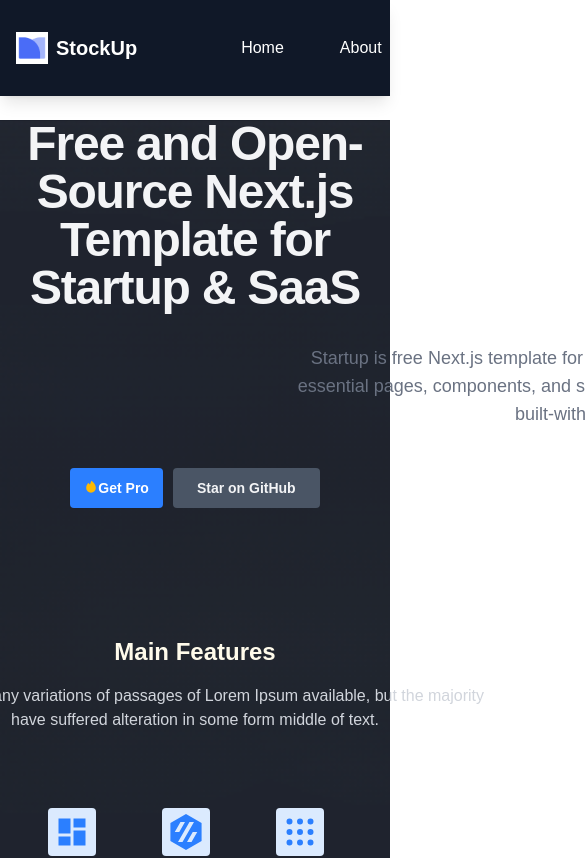
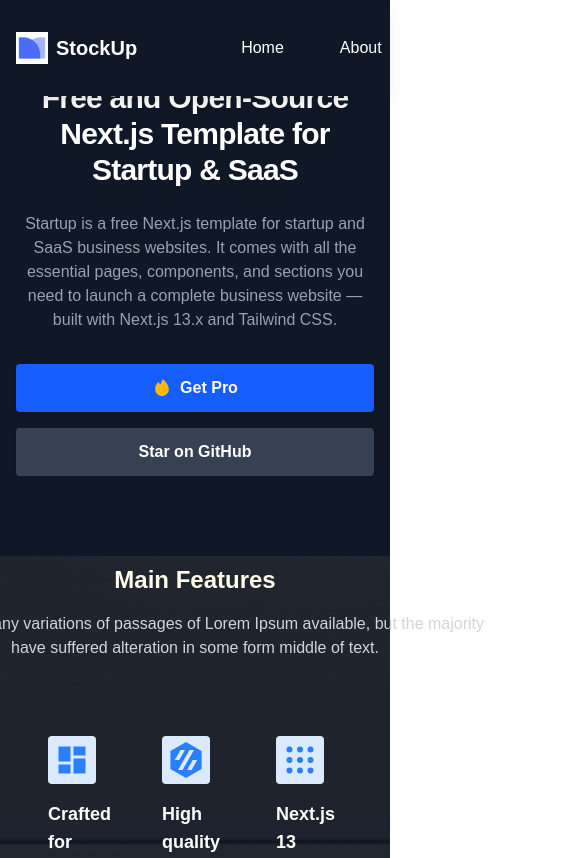
Before and after one commit to SulemanF954/firstproject, a Next.js app: page / in a window 390 px wide. Shown: the top 858 px of the page, 585 px wide, since content can reach past the window. Built offline with nearby package versions, Linux system fonts and the light colour scheme.

Commit message:
hero section responsive

```diff
--- a/components/Hero.tsx
+++ b/components/Hero.tsx
@@ -1,46 +1,46 @@
 "use client";
 
-import React, { useEffect } from 'react'
+import React from "react";
 import { PiFireSimpleFill } from "react-icons/pi";
 
 const Hero = () => {
   const handleButtonClickGetPro = () => {
     alert("Get Pro Button clicked!");
-    }
+  };
   const handleButtonClickStar = () => {
-        alert("Star Button clicked!")
-    }
+    alert("Star Button clicked!");
+  };
 
   return (
-    <div className="flex flex-col text-center my-30">
-
-        <h1 className="text-5xl font-semibold tracking-tight text-balance text-gray-100 sm:text-7xl">
+    <div className="flex flex-col items-center justify-center px-4 py-20 text-center sm:px-6 lg:px-8 bg-gray-900">
+      <h1 className="text-3xl sm:text-2xl lg:text-6xl font-bold tracking-tight text-white max-w-4xl">
         Free and Open-Source Next.js Template for Startup & SaaS
       </h1>
-        <p className="mt-8 text-lg w-3xl ml-70 flex font-medium text-pretty text-gray-500 sm:text-xl/8">
-          Startup is free Next.js template for startup and SaaS business website
-          comes with all the essential pages, components, and section you need
-          to launch a complete business website, built-with Next 13.x and
-          Tailwind CSS
+
+      <p className="mt-6 text-base sm:text-lg lg:text-xl text-gray-400 max-w-2xl">
+        Startup is a free Next.js template for startup and SaaS business websites. It comes with all the essential pages, components, and sections you need to launch a complete business website — built with Next.js 13.x and Tailwind CSS.
       </p>
-        <div className="mt-10 flex items-center justify-center gap-x-2.5">
+
+      <div className="mt-8 flex flex-col justify-center items-center sm:flex-row gap-4 w-full max-w-md sm:max-w-none">
         <a
           href="#"
           onClick={handleButtonClickGetPro}
-            className="bg-blue-500 flex rounded px-3.5 py-2.5 text-sm font-semibold text-white shadow-xs hover:bg-indigo-500"
+          className="w-full sm:w-auto inline-flex items-center justify-center gap-2 bg-blue-600 hover:bg-blue-700 text-white font-semibold px-6 py-3 rounded shadow transition"
         >
-            <span className="pt-0.5 text-amber-400"><PiFireSimpleFill /></span><button>Get Pro</button>
+          <PiFireSimpleFill className="text-amber-400 text-xl" />
+          Get Pro
         </a>
+
         <a
           href="#"
           onClick={handleButtonClickStar}
-            className="text-sm/6 px-6 py-2  hover:bg-indigo-500 rounded font-semibold bg-gray-600 text-gray-100"
+          className="w-full sm:w-auto inline-block text-white bg-gray-700 hover:bg-gray-600 font-semibold px-6 py-3 rounded shadow transition"
         >
           Star on GitHub
         </a>
       </div>
     </div>
-  )
-}
+  );
+};
 
-export default Hero
+export default Hero;
```
Lines whose indentation alone changed are shown as unchanged.
